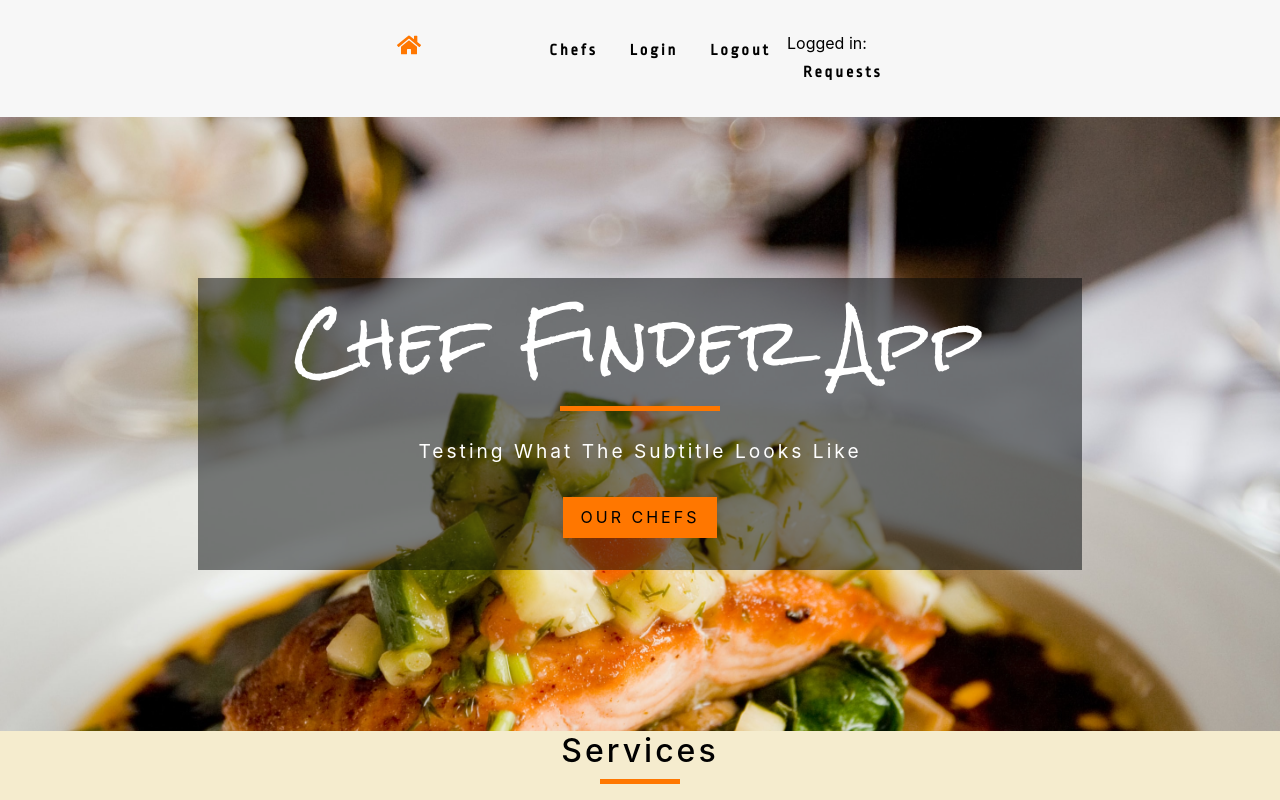
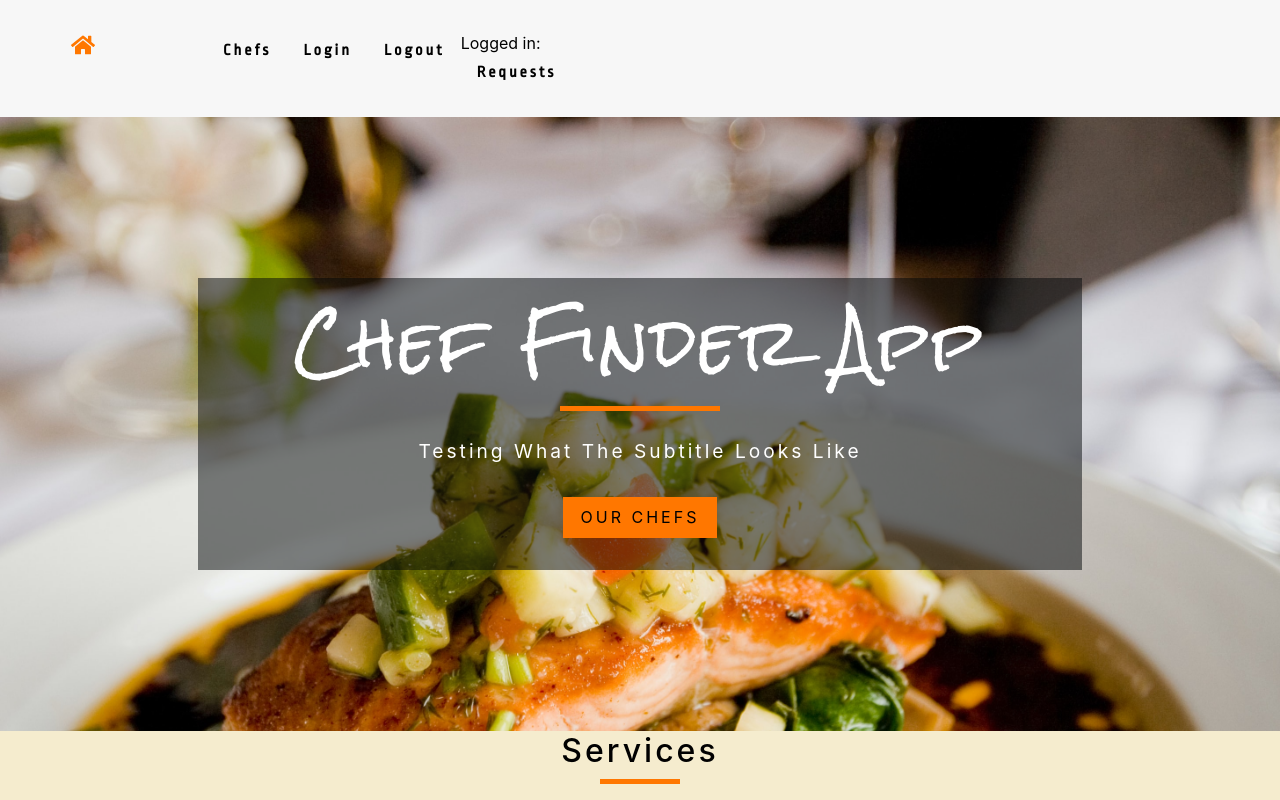
Before and after one commit to yashiazize/CapstoneProject, a React (Create React App) app in the folder front-end/: page / in a window 1280 px wide. Shown: the top 800 px of the page. Built offline with nearby package versions, Linux system fonts and the light colour scheme; no server answers.

Commit message:
fix css on navbar

```diff
--- a/front-end/src/App.css
+++ b/front-end/src/App.css
@@ -91,7 +91,7 @@ h6 {
 /* End of Global Styles */
 
 /* N A V B A R */
-.navbar {
+.navBar {
 	position: sticky;
 	top: 0;
 	width: 100vw;
@@ -349,7 +349,6 @@ h6 {
 	display: grid;
 	grid-template-columns: 1fr;
 	margin: 2rem auto;
-
 }
 .description,
 .info {
@@ -398,7 +397,6 @@ h6 {
 
 /* End React Calendar */
 
-
 /* Booking Form */
 
 .BookingFormContainer {
--- a/front-end/src/Components/NavBar.js
+++ b/front-end/src/Components/NavBar.js
@@ -14,7 +14,7 @@ const NavBar = () => {
 	};
 
 	return (
-		<nav className="navbar">
+		<nav className="navBar">
 			<div className="nav-center">
 				<div className="nav-header">
 					{/* replace this home icon with the Logo Image  */}
```
